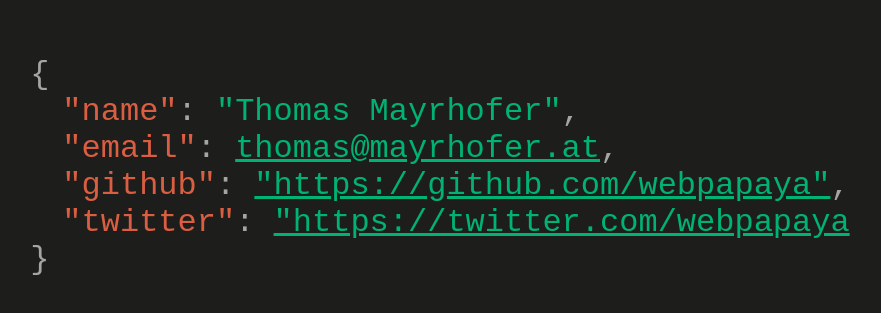
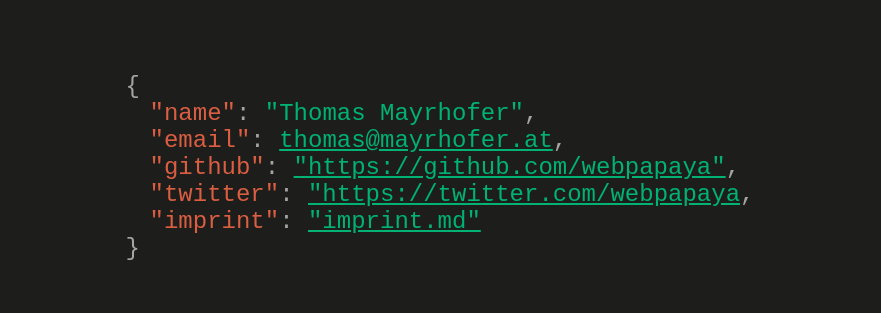
Before and after one commit to webPapaya/thomas.mayrhofer, a plain HTML site: page index.html in a window 1280 px wide. Shown: the part 233-546 px from the top of the page, without its empty margins (200-1081 px from the left). Drawn offline with Linux system fonts and the light colour scheme.

Commit message:
Added link to imprint.

```diff
--- a/index.html
+++ b/index.html
@@ -2,6 +2,7 @@
 <html>
 <head>
 <title>Thomas Mayrhofer | Software Developer</title>
+<meta name="viewport" content="width=device-width, initial-scale=1">
 <meta name="author" content="Thomas Mayrhofer">
 <meta name="publisher" content="Thomas Mayrhofer">
 <meta name="copyright" content="Thomas Mayrhofer">
@@ -10,10 +11,10 @@
 <meta name="page-topic" content="Forschung Technik">
 <meta http-equiv="content-language" content="en">
 <meta name="robots" content="index, follow">
-<link rel="shortcut icon" type="image/x-icon" href="/favicon.png">
+<link rel="shortcut icon" type="image/x-icon" href="favicon.png">
 <style>
     html, body {
-        min-width: 100vh;
+        min-width: 100vw;
         min-height: 100vh;
         margin: 0;
         background: #1d1d1b;
@@ -25,12 +26,12 @@
     }
     .json--code {
         display: inline-block;
-        font-size: 2rem;
+        font-size: 1.5rem;
         color: #a5a5a5;
     }
     .json--key {
         color:#da5e41;
-        padding-left: 2rem;
+        padding-left: 1.5rem;
     }
     .json--value {
         color: #00B274;
@@ -43,7 +44,8 @@
             <span class="json--key">"name"</span>: <span class="json--value">"Thomas Mayrhofer"</span>,<br>
             <span class="json--key">"email"</span>: <a target="_blank" href="mailto:thomas@mayrhofer.at" class="json--value">thomas@mayrhofer.at</a>,<br>
             <span class="json--key">"github"</span>: <a target="_blank" href="https://github.com/webpapaya" class="json--value">"https://github.com/webpapaya"</a>,<br>
-            <span class="json--key">"twitter"</span>: <a target="_blank" href="https://twitter.com/webpapaya" class="json--value">"https://twitter.com/webpapaya</a><br>
+            <span class="json--key">"twitter"</span>: <a target="_blank" href="https://twitter.com/webpapaya" class="json--value">"https://twitter.com/webpapaya</a>,<br>
+            <span class="json--key">"imprint"</span>: <a target="_blank" href="https://github.com/webpapaya/thomas.mayrhofer/blob/master/imprint.md" class="json--value">"imprint.md"</a><br>
         }
     </code>
 </body>
```
